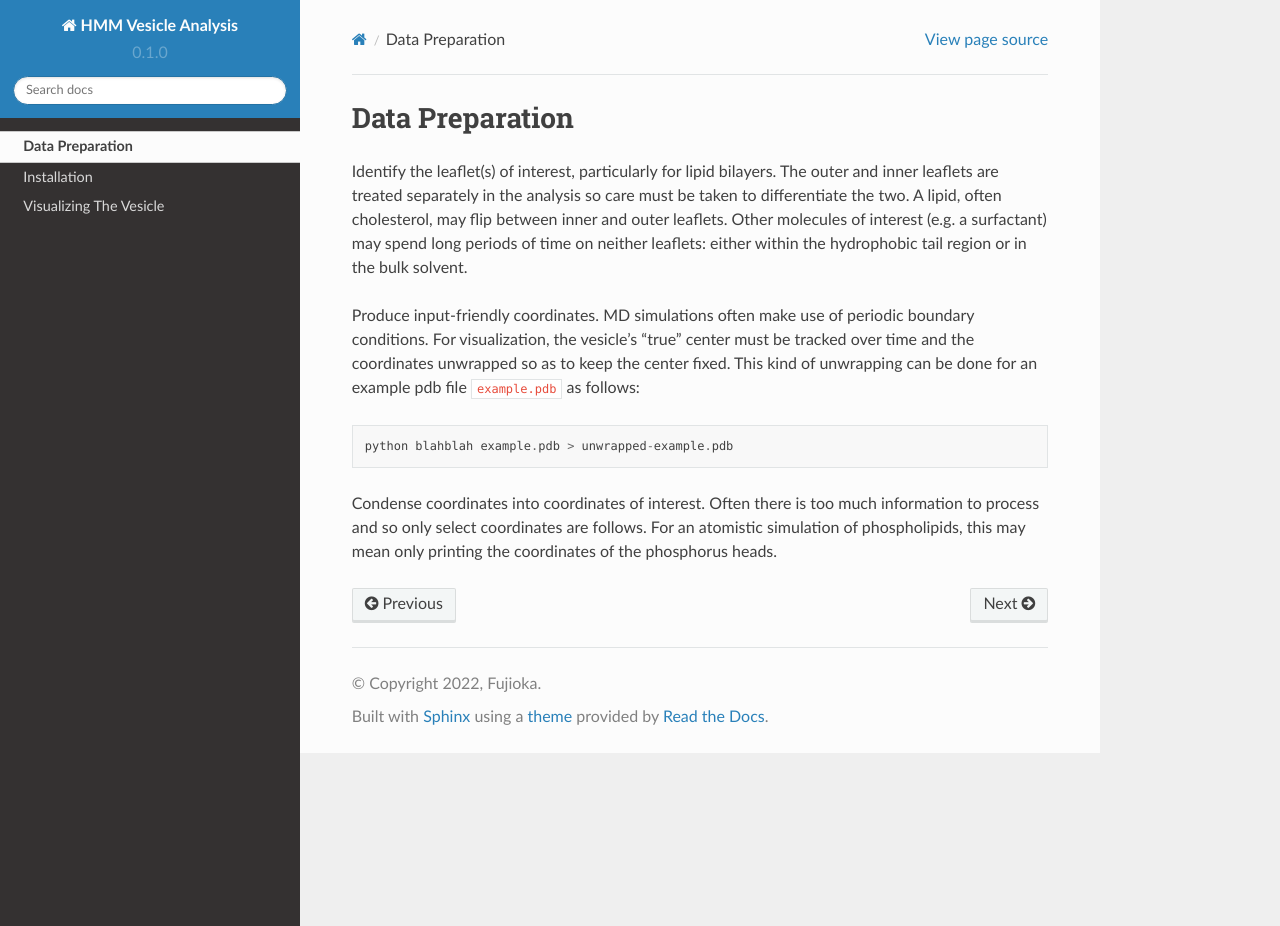
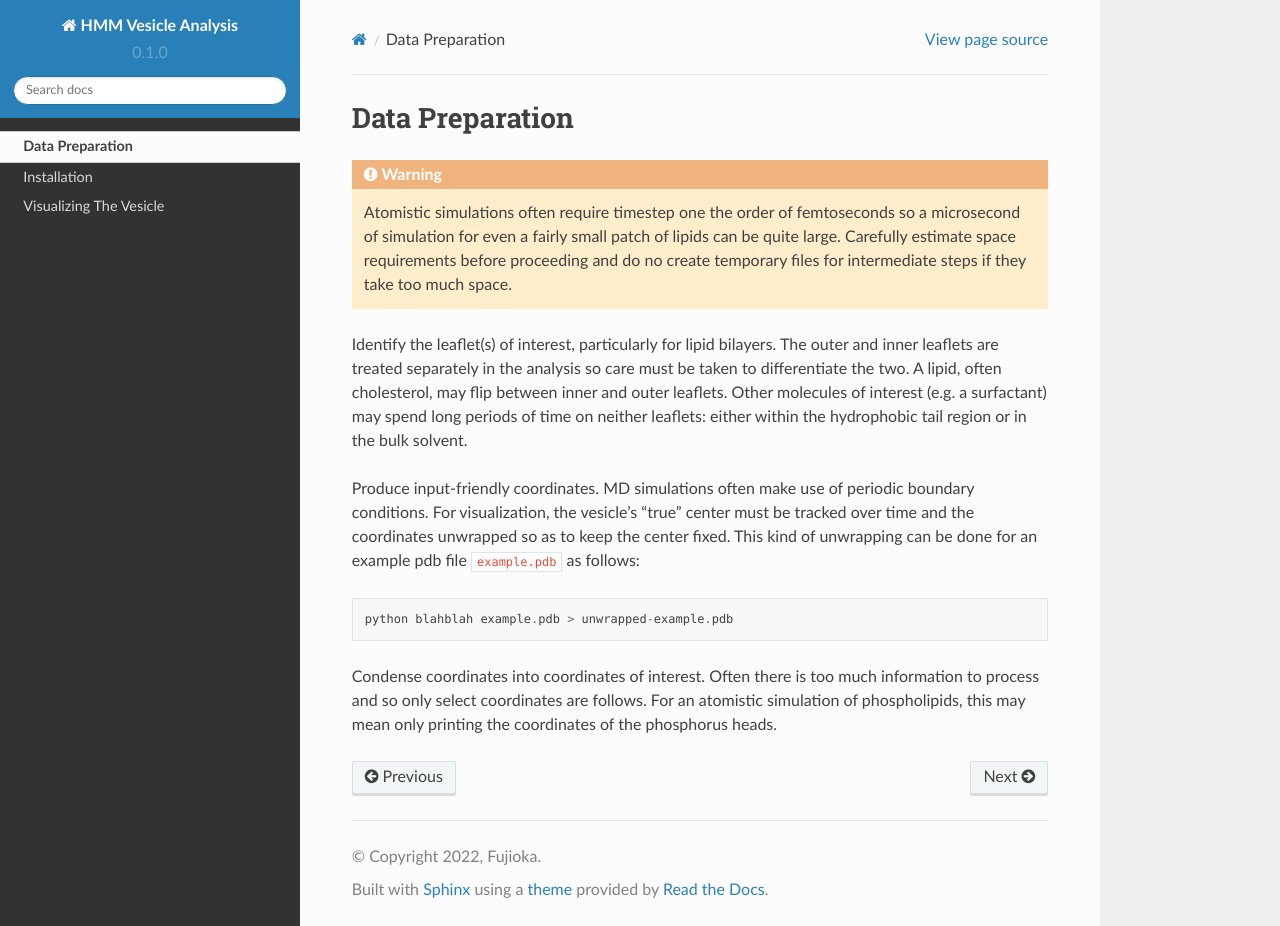
Before and after one commit to ka-zuumi/vesicle-HMM-analysis, a Sphinx documentation site: the page built from docs/DataPreparation.rst, in a window 1280 px wide and 926 px high. Built offline with Sphinx 7.4.7 and the Read the Docs theme 2.0.0, drawn with Linux system fonts in a browser that asks for light colours.

Commit message:
Update DataPreparation.rst

```diff
--- a/docs/DataPreparation.rst
+++ b/docs/DataPreparation.rst
@@ -1,5 +1,9 @@
 Data Preparation
 ================
+
+.. warning::
+
+  Atomistic simulations often require timestep one the order of femtoseconds so a microsecond of simulation for even a fairly small patch of lipids can be quite large. Carefully estimate space requirements before proceeding and do no create temporary files for intermediate steps if they take too much space.
 
 Identify the leaflet(s) of interest, particularly for lipid bilayers. The outer and inner leaflets are treated separately in the analysis so care must be taken to differentiate the two. A lipid, often cholesterol, may flip between inner and outer leaflets. Other molecules of interest (e.g. a surfactant) may spend long periods of time on neither leaflets: either within the hydrophobic tail region or in the bulk solvent.
 
```
